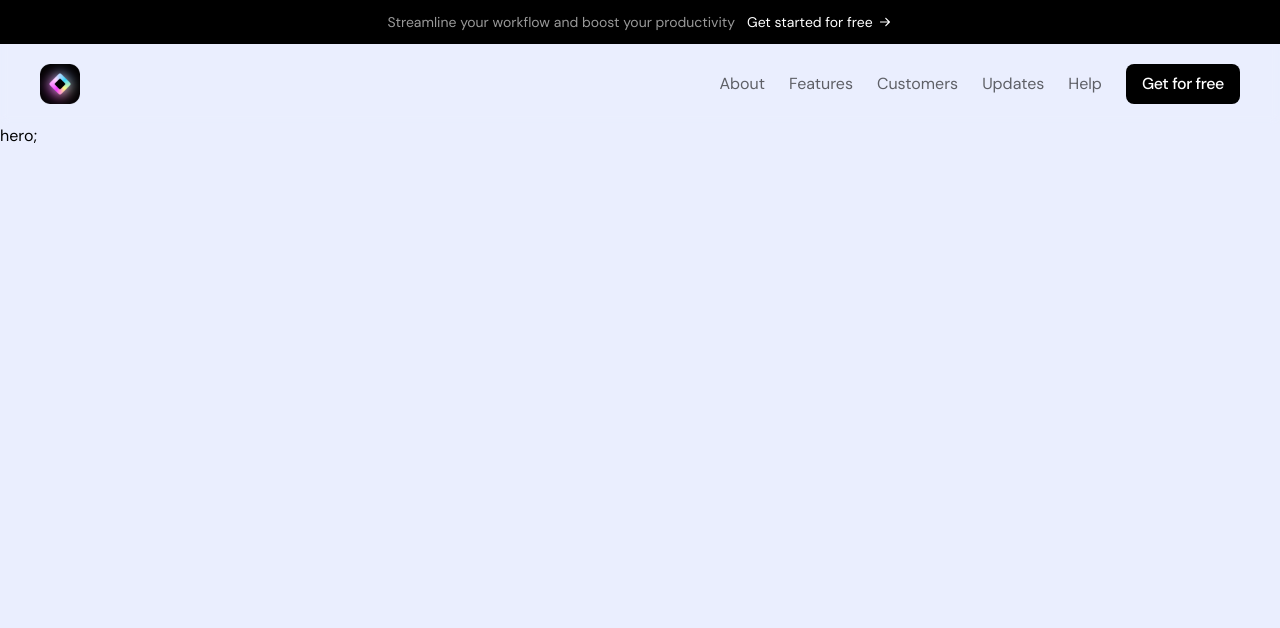
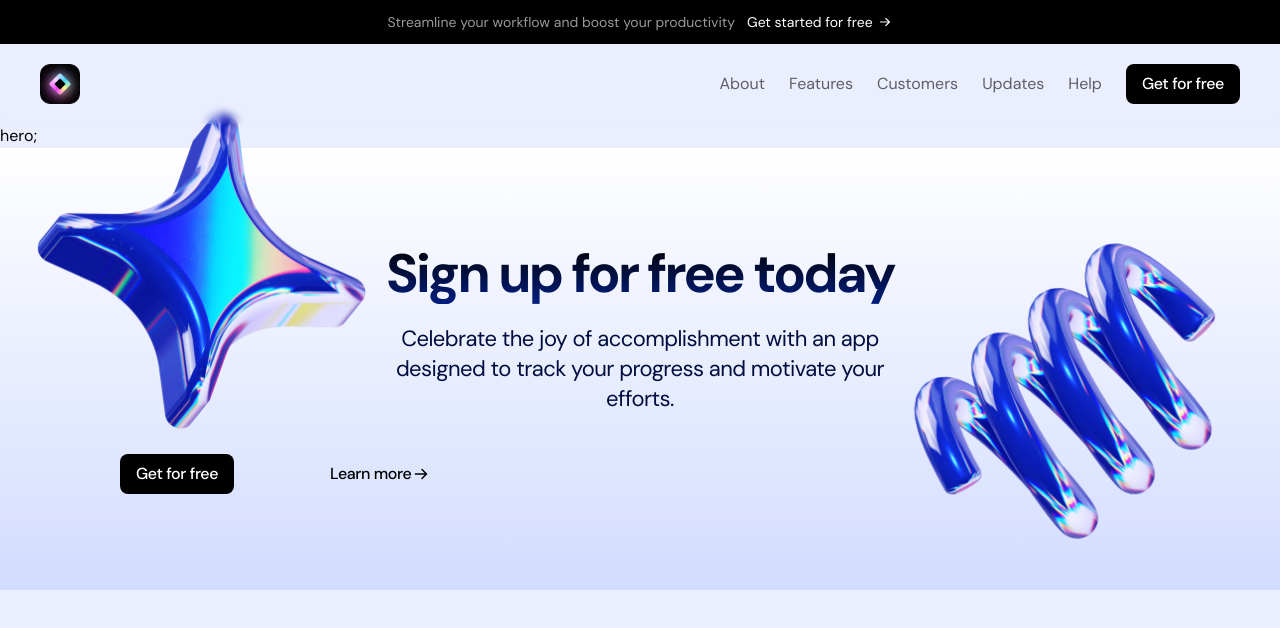
Before and after one commit to AnnaBilokon/landing-page-saas-project, a Next.js app: page / in a window 1280 px wide. Shown: the top 628 px of the page. Built offline with nearby package versions, Linux system fonts and the light colour scheme.

Commit message:
component Call to actions

```diff
--- a/src/sections/CallToAction.tsx
+++ b/src/sections/CallToAction.tsx
@@ -1,3 +1,58 @@
+"use client";
+import ArrawIcon from "@/assets/arrow-right.svg";
+import starImage from "@/assets/star.png";
+import springImage from "@/assets/spring.png";
+import Image from "next/image";
+import { motion, useScroll, useTransform } from "framer-motion";
+import { useRef } from "react";
+
 export const CallToAction = () => {
-  return null;
+  const sectionRef = useRef(null);
+  const { scrollYProgress } = useScroll({
+    target: sectionRef,
+    offset: ["start end", "end start"],
+  });
+  const translateY = useTransform(scrollYProgress, [0, 1], [150, -150]);
+
+  return (
+    <section
+      ref={sectionRef}
+      className="bg-gradient-to-b from-white to-[#D2DCFF] py-24 overflow-x-clip"
+    >
+      <div className="container">
+        <div className="section-heading relative">
+          <h2 className="section-title">Sign up for free today</h2>
+          <p className="section-description mt-5">
+            Celebrate the joy of accomplishment with an app designed to track
+            your progress and motivate your efforts.
+          </p>
+          <motion.img
+            src={starImage.src}
+            alt="star image"
+            width={360}
+            className="absolute -left-[350px] -top-[137px]"
+            style={{
+              translateY,
+            }}
+          />
+          <motion.img
+            src={springImage.src}
+            alt="star image"
+            width={360}
+            className="absolute -right-[331px] -top-[19px]"
+            style={{
+              translateY,
+            }}
+          />
+        </div>
+        <div className="flex gap-20 mt-10 ">
+          <button className="btn btn-primary">Get for free</button>
+          <button className="btn btn-text">
+            <span>Learn more</span>
+            <ArrawIcon className="h-5 w-5 gap-1" />
+          </button>
+        </div>
+      </div>
+    </section>
+  );
 };
```
